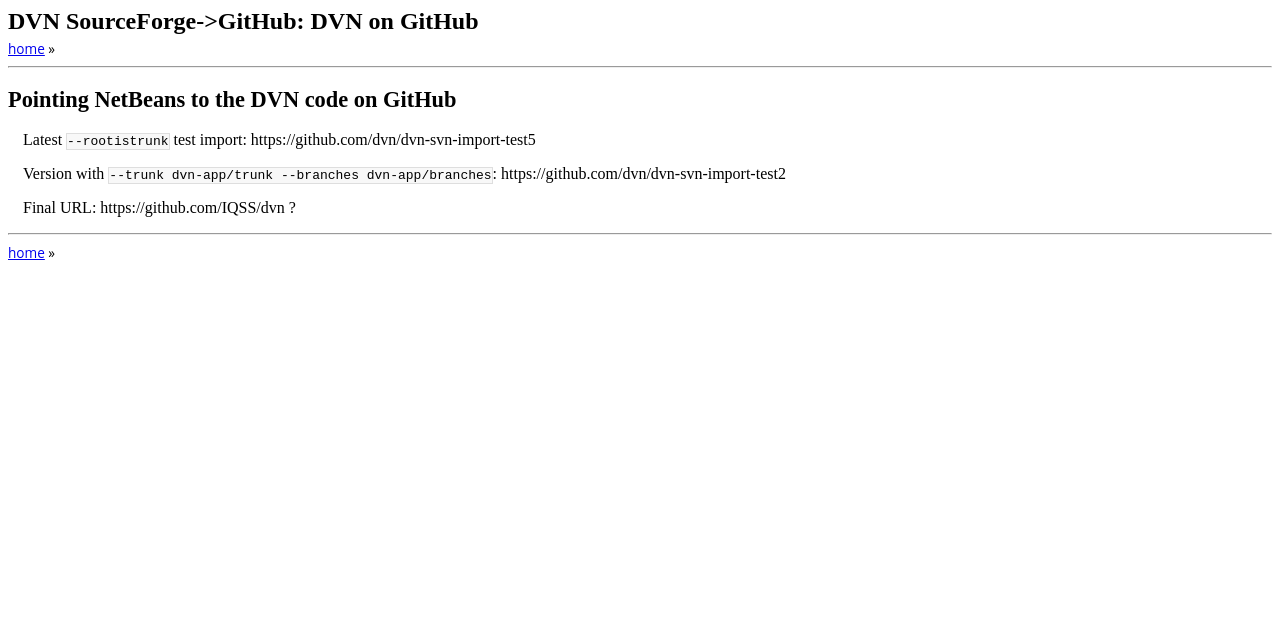
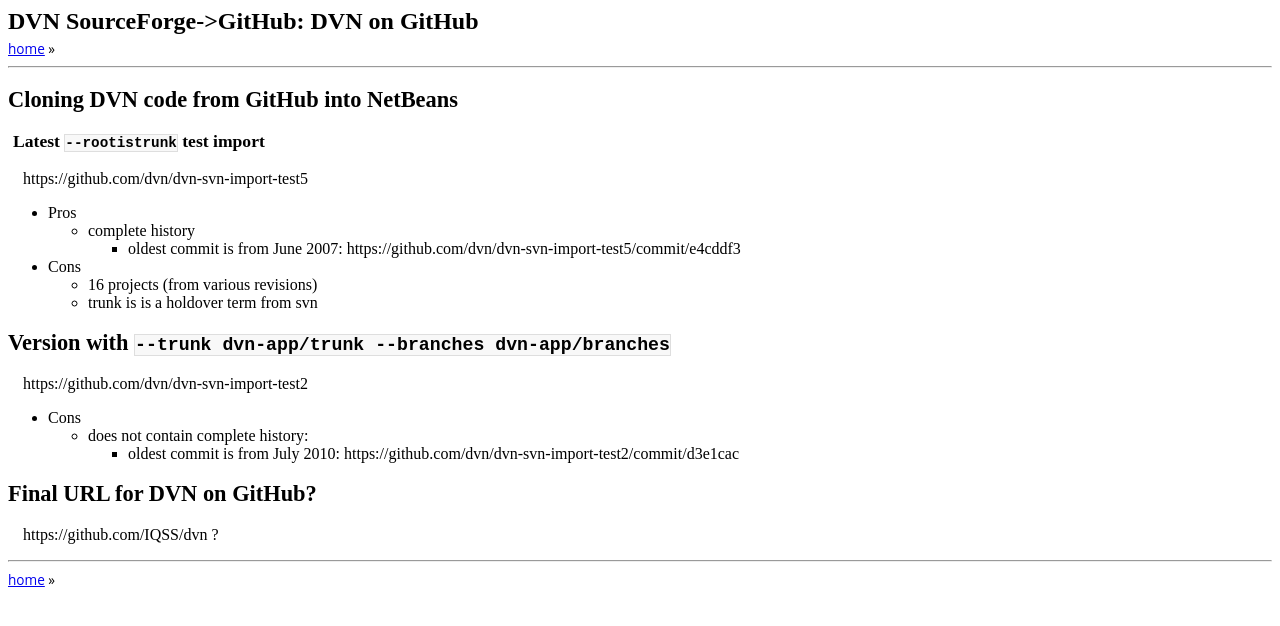
Before and after one commit to dvn/dvn-sourceforge2github, a Jekyll site: the page built from dvn-dev-on-github/index.md, in a window 1280 px wide. Shown: the top 626 px of the page. Built offline with Jekyll 4.4.1, drawn with Linux system fonts in a browser that asks for light colours; Markdown is read by kramdown in place of the engine named in the settings.

Commit message:
explain pro and con of various svn2git conversions

```diff
--- a/dvn-dev-on-github/index.md
+++ b/dvn-dev-on-github/index.md
@@ -2,10 +2,27 @@
 layout: default
 title: DVN on GitHub
 ---
-## Pointing NetBeans to the DVN code on GitHub
+## Cloning DVN code from GitHub into NetBeans
 
-Latest `--rootistrunk` test import: https://github.com/dvn/dvn-svn-import-test5
+### Latest `--rootistrunk` test import
 
-Version with `--trunk dvn-app/trunk --branches dvn-app/branches`: https://github.com/dvn/dvn-svn-import-test2
+https://github.com/dvn/dvn-svn-import-test5
 
-Final URL: https://github.com/IQSS/dvn ?
+- Pros
+    - complete history
+        - oldest commit is from June 2007: https://github.com/dvn/dvn-svn-import-test5/commit/e4cddf3
+- Cons
+    - 16 projects (from various revisions)
+    - trunk is is a holdover term from svn
+
+## Version with `--trunk dvn-app/trunk --branches dvn-app/branches`
+
+https://github.com/dvn/dvn-svn-import-test2
+
+- Cons
+    - does not contain complete history:
+        - oldest commit is from July 2010: https://github.com/dvn/dvn-svn-import-test2/commit/d3e1cac
+
+## Final URL for DVN on GitHub?
+
+https://github.com/IQSS/dvn ?
```
